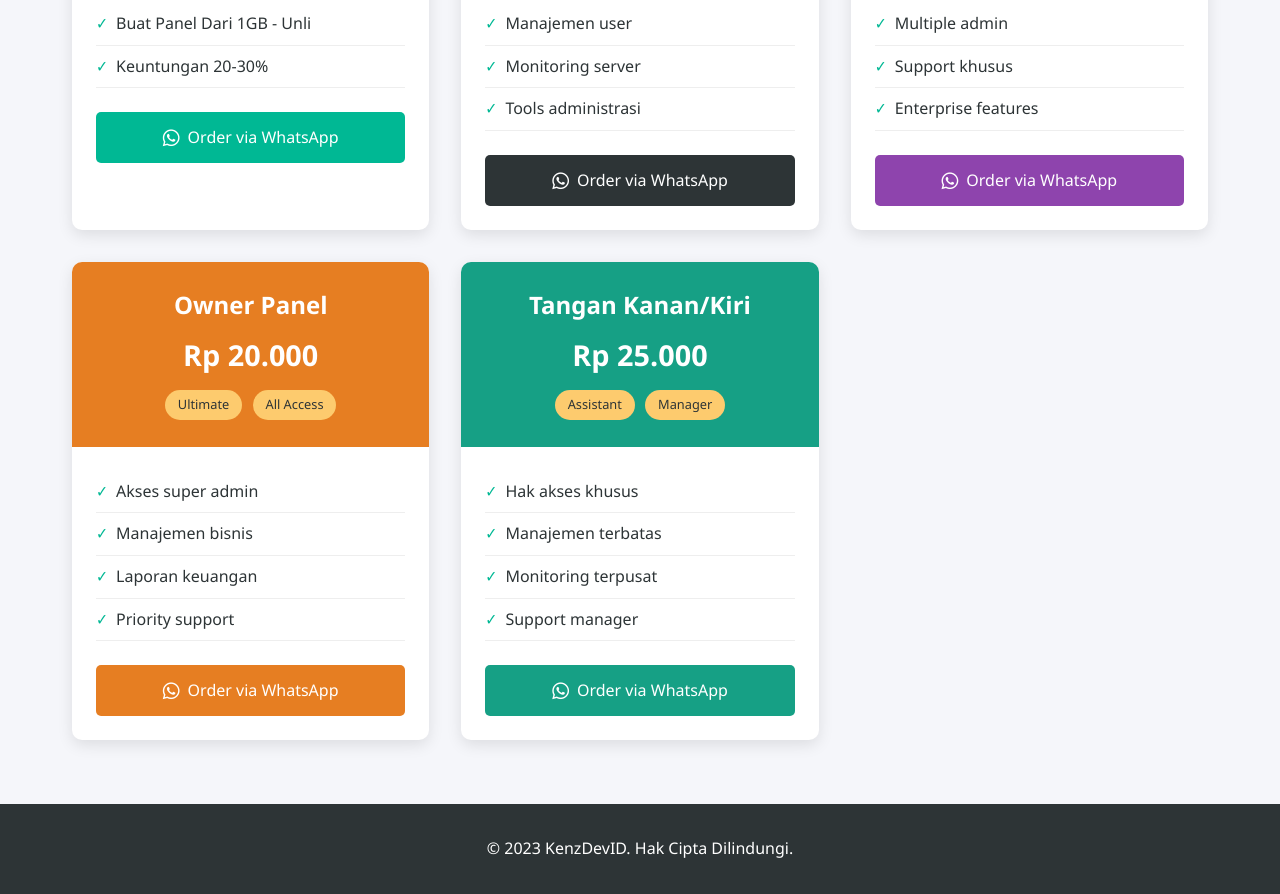
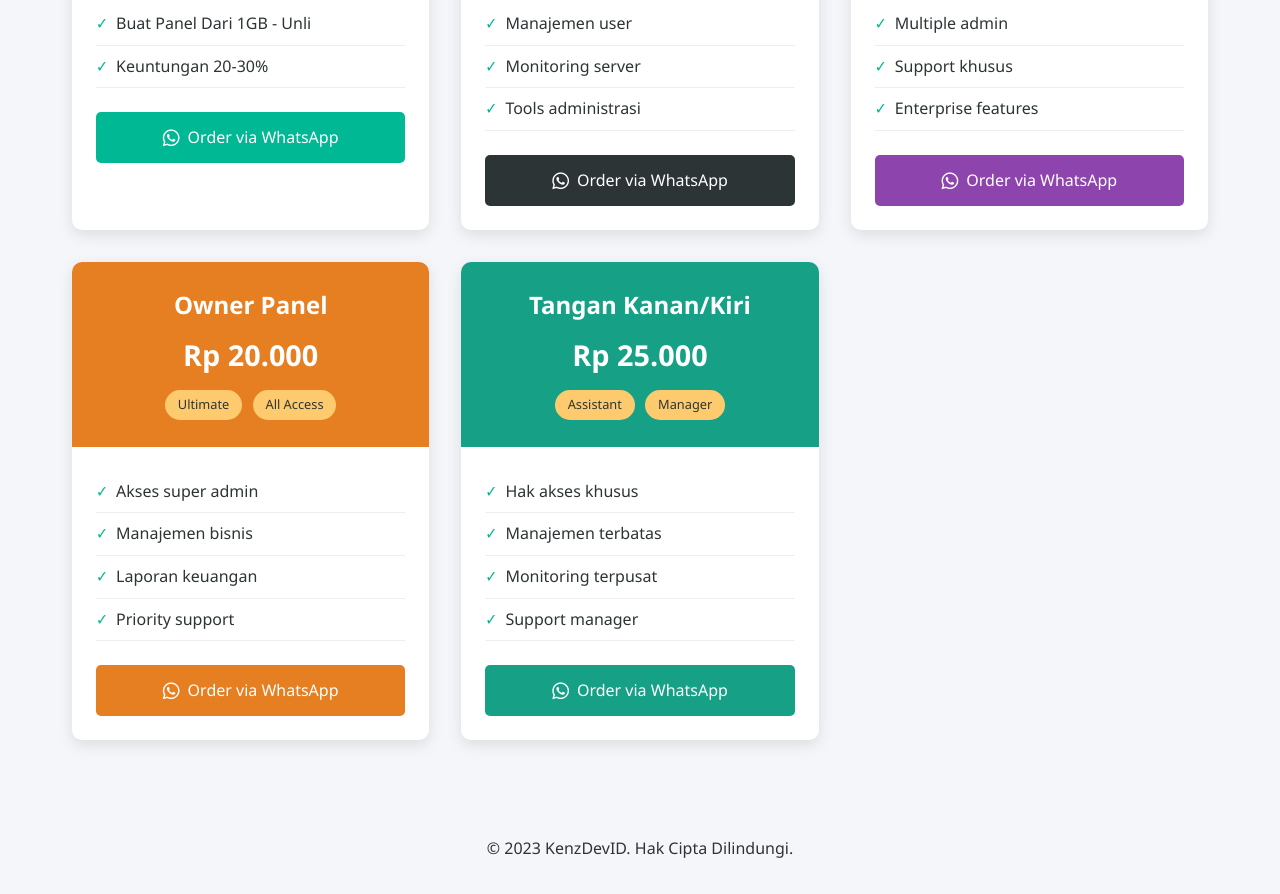
Before and after one commit to KENZIMMA/KenzDevID-Stote, a plain HTML site: page index.html in a window 1280 px wide. Shown: the part 2313-3207 px from the top of the page. Drawn offline with Linux system fonts and the light colour scheme.

Commit message:
Update index.html

```diff
--- a/index.html
+++ b/index.html
@@ -178,8 +178,8 @@
         }
 
         footer {
-            background-color: var(--dark);
-            color: white;
+            background-color: var(--white);
+            color: dark;
             text-align: center;
             padding: 2rem;
             margin-top: 3rem;
```
